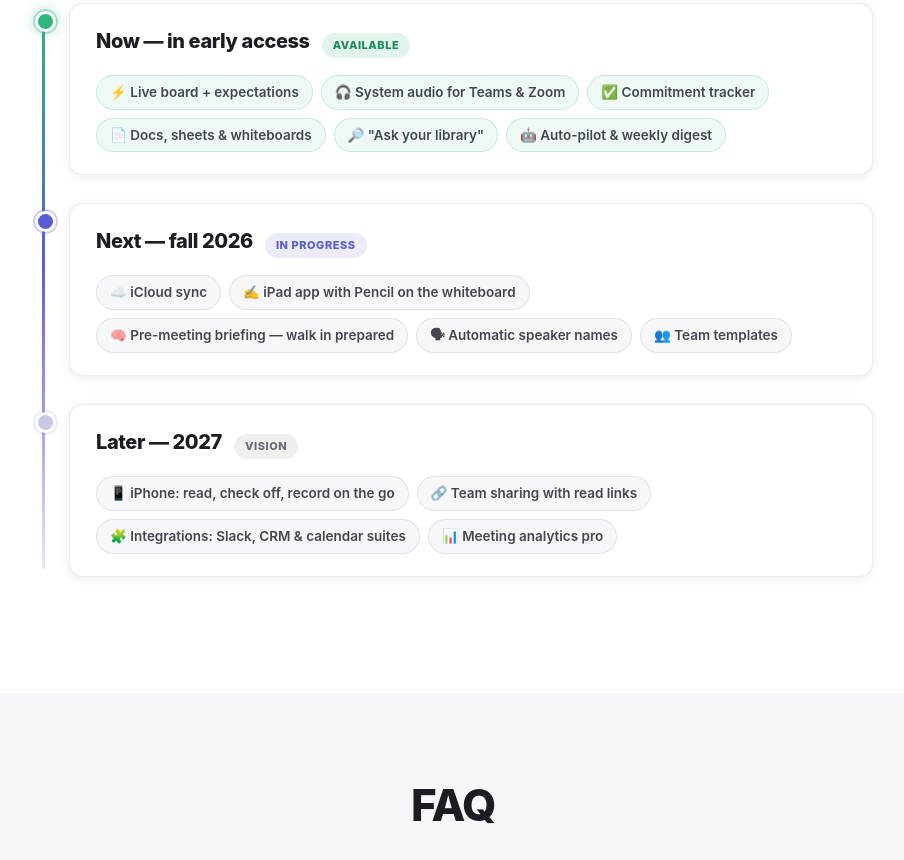
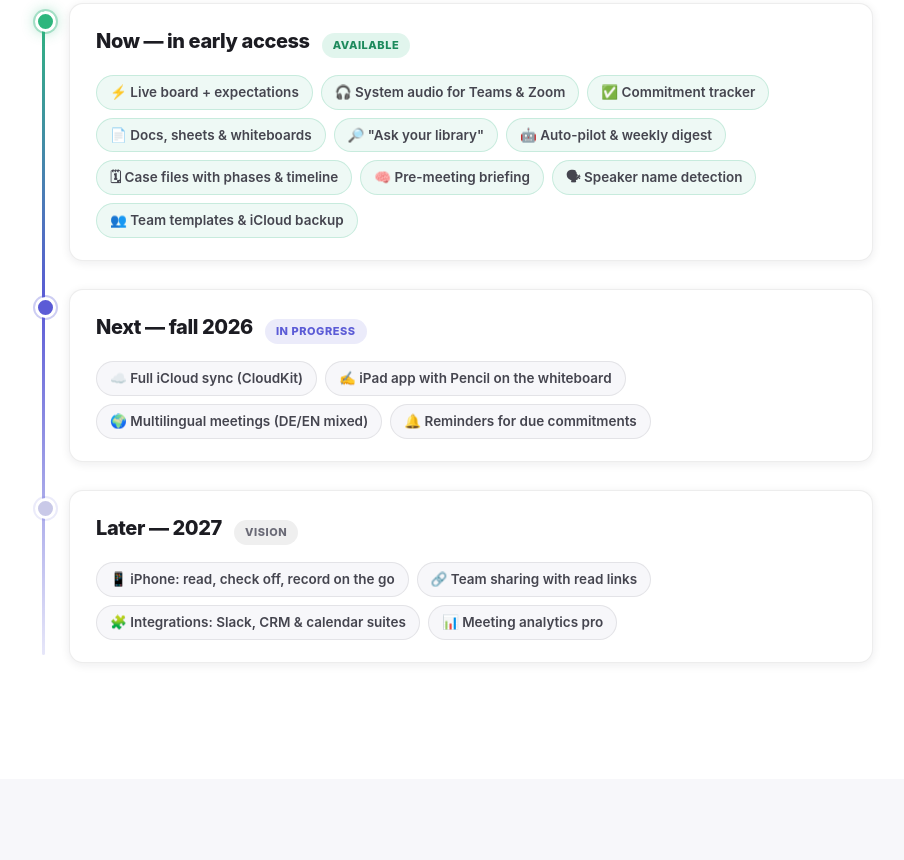
Before and after one commit to techmanufaktur-io/flowscribe-site, a plain HTML site: page index.html in a window 1280 px wide. Shown: the part 8424-9284 px from the top of the page, without its empty margins (187-1091 px from the left). Drawn offline with Linux system fonts and the light colour scheme.

Commit message:
Roadmap: Briefing, Sprechernamen, Team-Templates und iCloud-Backup sind geliefert
Co-Authored-By: Claude Fable 5 <noreply@anthropic.com>

```diff
--- a/index.html
+++ b/index.html
@@ -501,6 +501,10 @@
             <span data-i18n="road.1.i4">📄 Docs, Sheets &amp; Whiteboards</span>
             <span data-i18n="road.1.i5">🔎 „Frag deine Bibliothek"</span>
             <span data-i18n="road.1.i6">🤖 Auto-Pilot &amp; Wochen-Digest</span>
+            <span data-i18n="road.1.i7">🗓 Akten mit Phasen &amp; Zeitleiste</span>
+            <span data-i18n="road.1.i8">🧠 Pre-Meeting-Briefing</span>
+            <span data-i18n="road.1.i9">🗣 Sprechernamen-Erkennung</span>
+            <span data-i18n="road.1.i10">👥 Team-Templates &amp; iCloud-Backup</span>
           </div>
         </div>
       </div>
@@ -508,11 +512,10 @@
         <div class="card">
           <div class="ms-head"><h3 data-i18n="road.2.h">Als Nächstes — Herbst 2026</h3><span class="pill next" data-i18n="road.2.pill">In Arbeit</span></div>
           <div class="ms-items">
-            <span data-i18n="road.2.i1">☁️ iCloud-Sync</span>
+            <span data-i18n="road.2.i1">☁️ Voller iCloud-Sync (CloudKit)</span>
             <span data-i18n="road.2.i2">✍️ iPad-App mit Pencil aufs Whiteboard</span>
-            <span data-i18n="road.2.i3">🧠 Pre-Meeting-Briefing — vorbereitet in den Termin</span>
-            <span data-i18n="road.2.i4">🗣 Automatische Sprechernamen</span>
-            <span data-i18n="road.2.i5">👥 Team-Templates</span>
+            <span data-i18n="road.2.i3">🌍 Mehrsprachige Meetings (DE/EN gemischt)</span>
+            <span data-i18n="road.2.i4">🔔 Erinnerungen bei fälligen Zusagen</span>
           </div>
         </div>
       </div>
@@ -594,12 +597,15 @@ const i18n = {
     "road.1.i4": "📄 Docs, sheets & whiteboards",
     "road.1.i5": "🔎 \"Ask your library\"",
     "road.1.i6": "🤖 Auto-pilot & weekly digest",
+    "road.1.i7": "🗓 Case files with phases & timeline",
+    "road.1.i8": "🧠 Pre-meeting briefing",
+    "road.1.i9": "🗣 Speaker name detection",
+    "road.1.i10": "👥 Team templates & iCloud backup",
     "road.2.h": "Next — fall 2026", "road.2.pill": "In progress",
-    "road.2.i1": "☁️ iCloud sync",
+    "road.2.i1": "☁️ Full iCloud sync (CloudKit)",
     "road.2.i2": "✍️ iPad app with Pencil on the whiteboard",
-    "road.2.i3": "🧠 Pre-meeting briefing — walk in prepared",
-    "road.2.i4": "🗣 Automatic speaker names",
-    "road.2.i5": "👥 Team templates",
+    "road.2.i3": "🌍 Multilingual meetings (DE/EN mixed)",
+    "road.2.i4": "🔔 Reminders for due commitments",
     "road.3.h": "Later — 2027", "road.3.pill": "Vision",
     "road.3.i1": "📱 iPhone: read, check off, record on the go",
     "road.3.i2": "🔗 Team sharing with read links",
```
